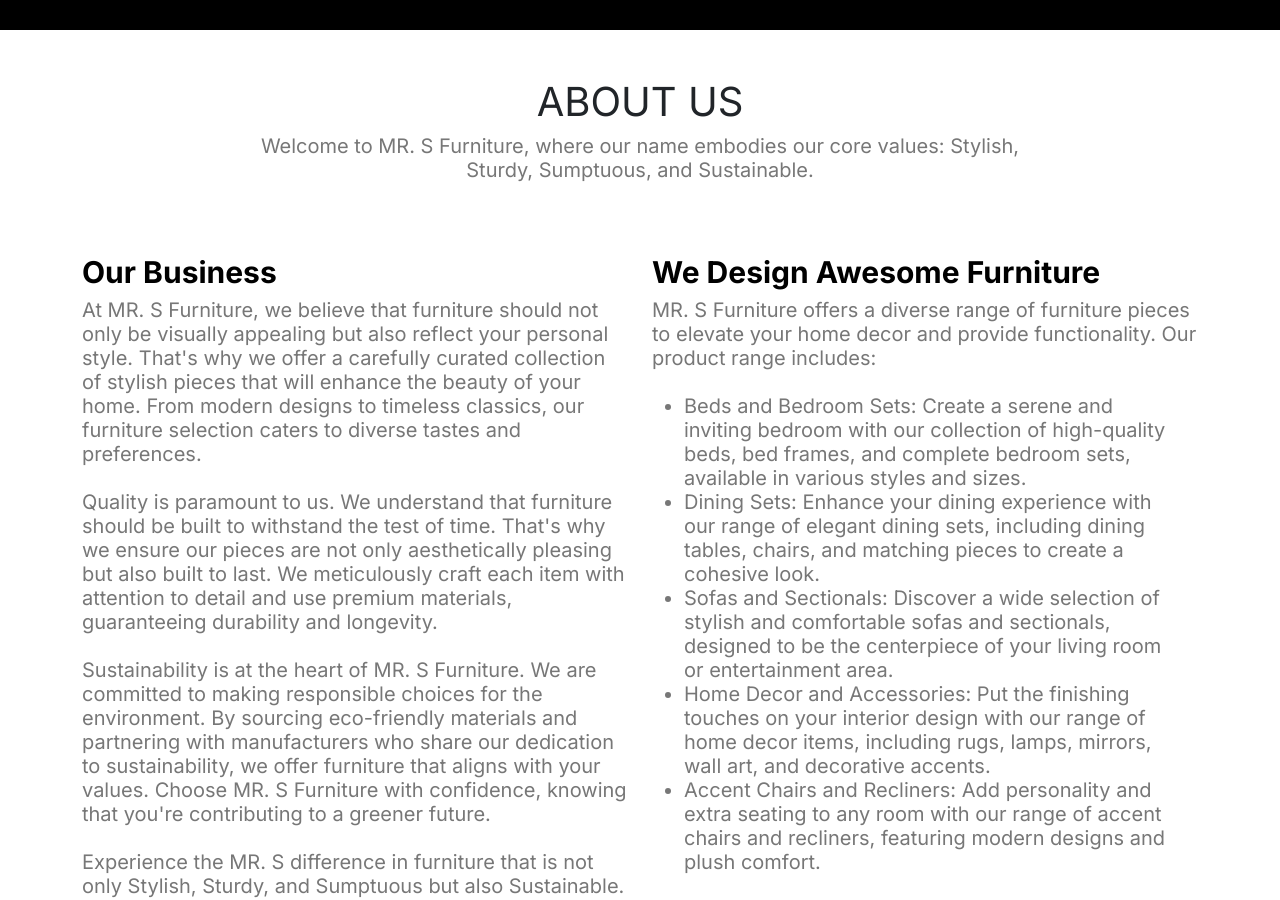
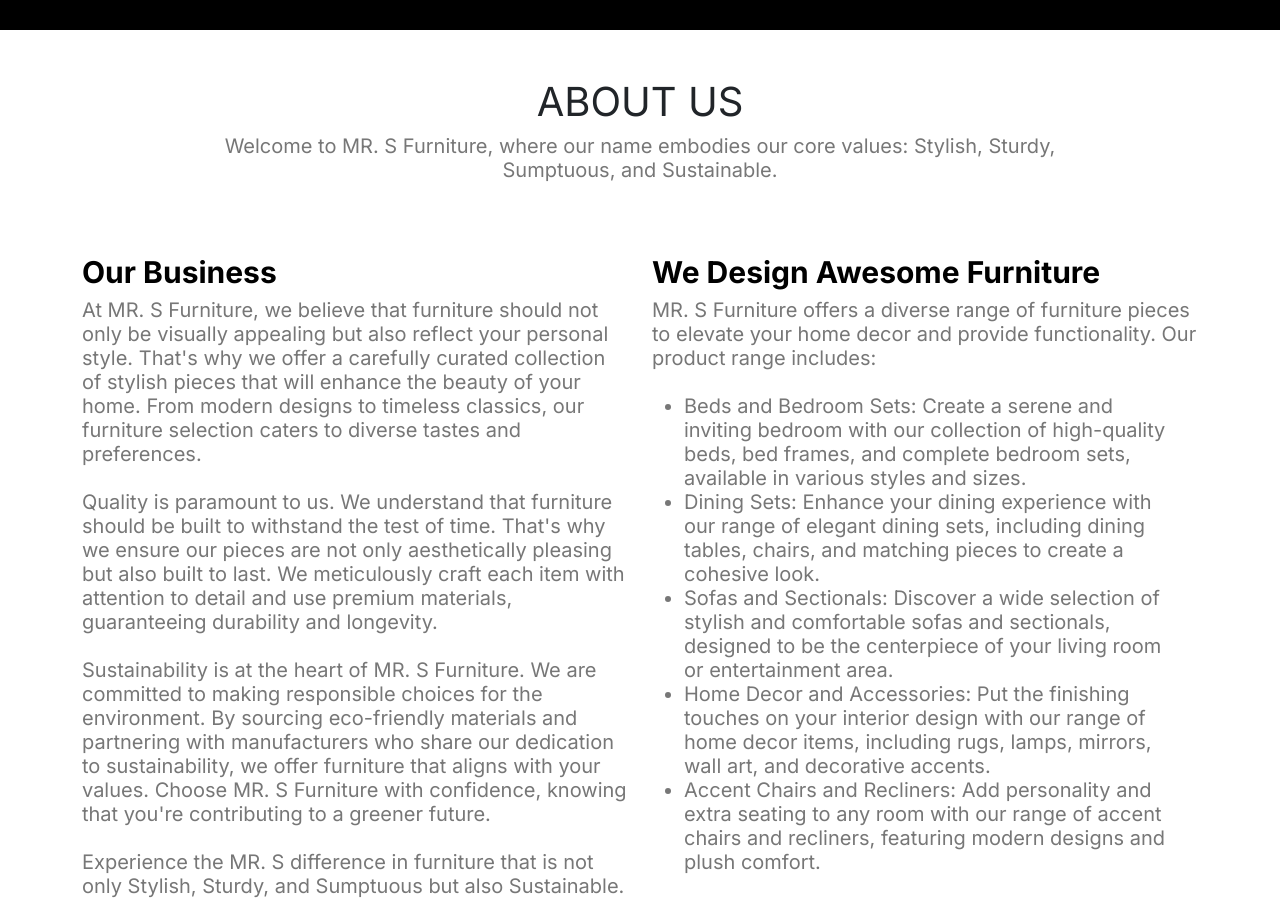
Before and after one commit to SendhyKurniawan/mrsfurniture, a plain HTML site: page index.html in a window 1280 px wide. Shown: the part 1220-2120 px from the top of the page. Drawn offline with nearby package versions, Linux system fonts and the light colour scheme.

Commit message:
Update style.css

```diff
--- a/style.css
+++ b/style.css
@@ -171,7 +171,7 @@ body {
 
 .aboutsub {
   margin: auto;
-  width: 100vh;
+  width: 80%;
   word-wrap: break-word;
 }
 
```
